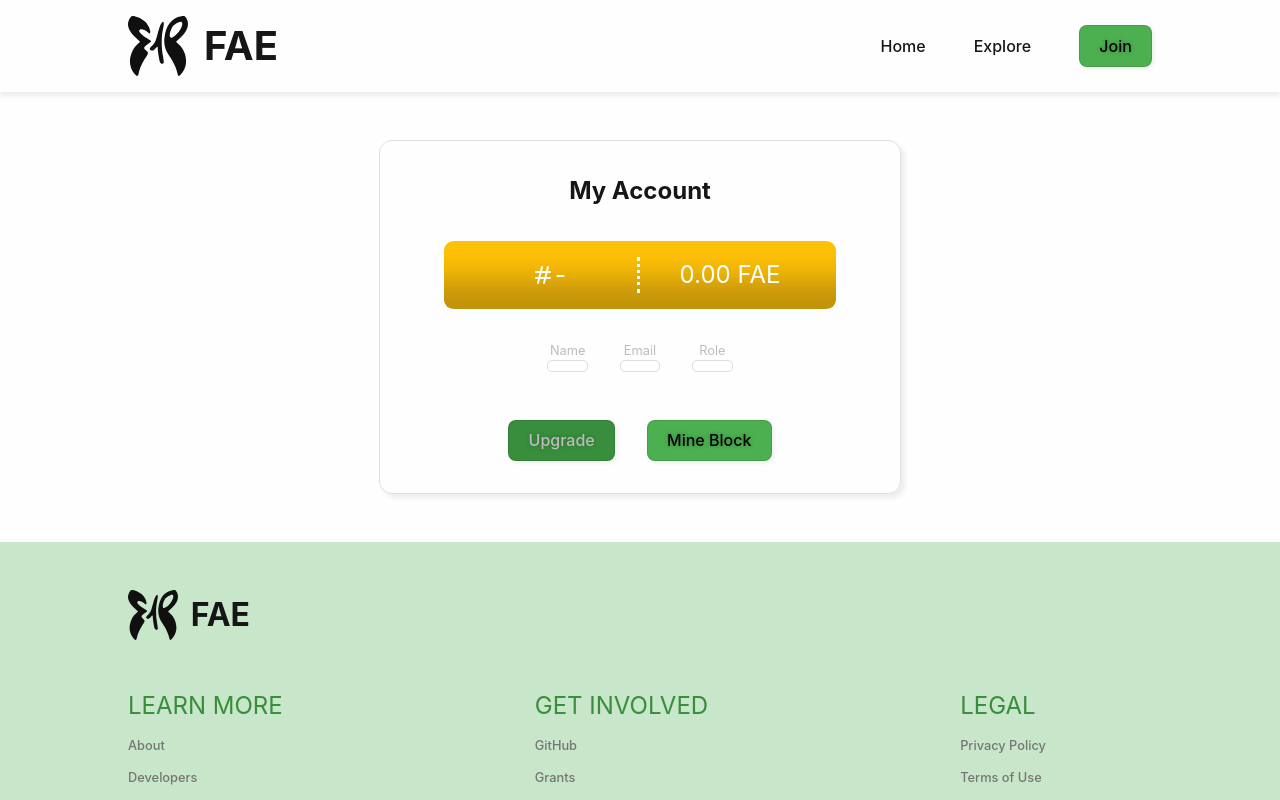
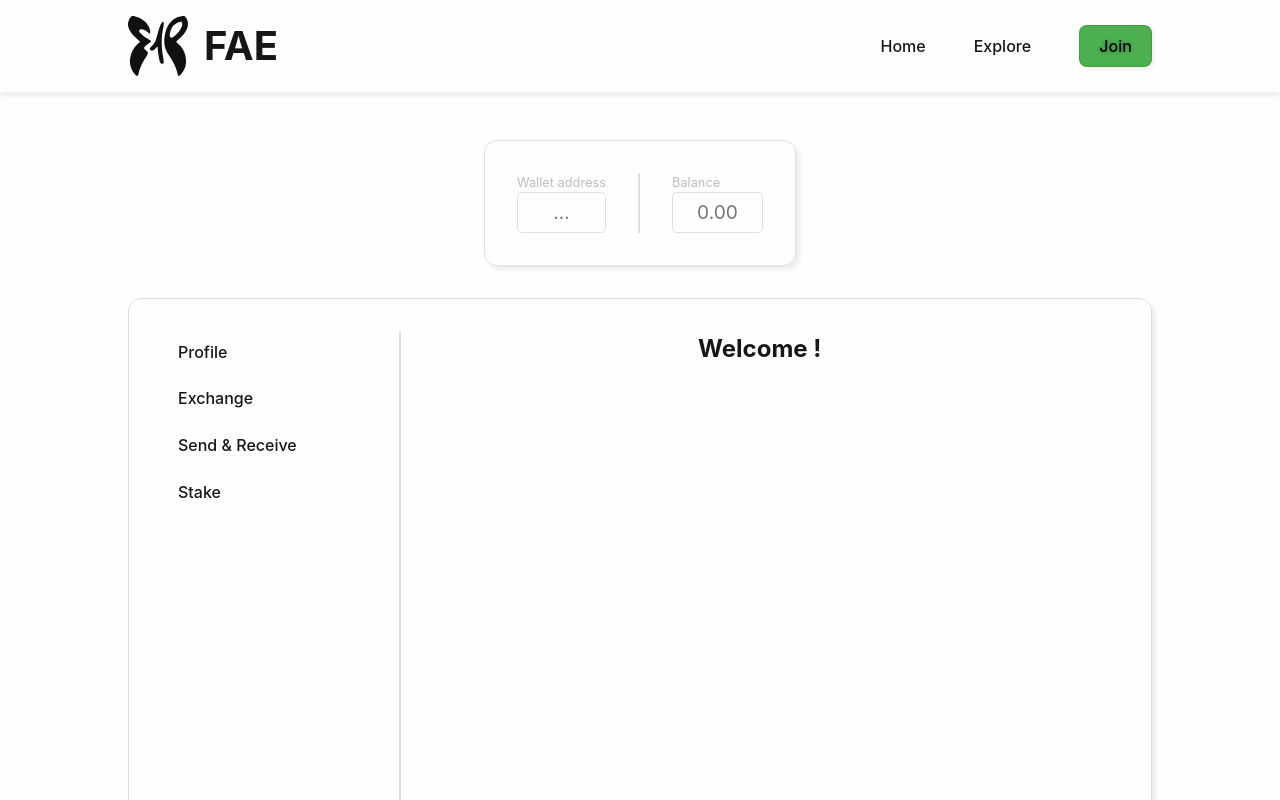
Before and after one commit to rowpacmal/bcu23d-nodejs-faecoin, a React (Vite) app in the folder client/: page /me in a window 1280 px wide. Shown: the top 800 px of the page. Built offline with nearby package versions, Linux system fonts and the light colour scheme; no server answers.

Commit message:
Added more complexity to and updated the user pages code structure and styling

```diff
--- a/client/src/Router.jsx
+++ b/client/src/Router.jsx
@@ -7,8 +7,10 @@ import Explore from './pages/Explore';
 import Home from './pages/Home';
 import Login from './pages/Login';
 import Register from './pages/Register';
+import User from './pages/User';
+import Welcome from './pages/Welcome';
+import Profile from './pages/Profile';
 import Transaction from './pages/Transaction';
-import User from './pages/User';
 
 export const router = createBrowserRouter([
   {
@@ -29,13 +31,32 @@ export const router = createBrowserRouter([
         path: '/explore',
         element: <Explore />,
       },
-      {
-        path: '/send',
-        element: <Transaction />,
-      },
+
       {
         path: '/me',
         element: <User />,
+        children: [
+          {
+            index: true,
+            element: <Welcome />,
+          },
+          {
+            path: '/me/overview',
+            element: <Profile />,
+          },
+          {
+            path: '/me/exchange',
+            element: <h2>Exchange</h2>,
+          },
+          {
+            path: '/me/send',
+            element: <Transaction />,
+          },
+          {
+            path: '/me/stake',
+            element: <h2>Stake</h2>,
+          },
+        ],
       },
     ],
   },
--- /dev/null
+++ b/client/src/contexts/UserContext.js
@@ -0,0 +1,5 @@
+import { createContext } from 'react';
+
+const UserContext = createContext({});
+
+export default UserContext;
--- /dev/null
+++ b/client/src/pages/Profile.jsx
@@ -0,0 +1,5 @@
+function Profile() {
+  return <h2>Profile</h2>;
+}
+
+export default Profile;
--- a/client/src/pages/User.jsx
+++ b/client/src/pages/User.jsx
@@ -1,11 +1,12 @@
 import { useEffect, useState } from 'react';
+import { NavLink, Outlet } from 'react-router-dom';
+import UserContext from '../contexts/UserContext';
 import { editUserDetails, getUserAccount } from '../services/userService';
 import { mineTransactions } from '../services/transactionService';
 import { getWalletBalance } from '../services/walletService';
 
 import generalStyle from '../styles/general.module.css';
 import style from '../styles/User.module.css';
-import { IconHash } from '@tabler/icons-react';
 
 function User() {
   const [user, setUser] = useState({});
@@ -42,57 +43,58 @@ function User() {
   }
 
   return (
-    <div className={generalStyle.container}>
-      <section className={style.section}>
-        <div className={style.wrapper}>
-          <h2>My Account</h2>
+    <div className={`${generalStyle.container} ${style.wrapper}`}>
+      <div className={`${style.box} ${style.wallet}`}>
+        <div className={style.address}>
+          <span className={style.label}>Wallet address</span>
+          <span className={`${style.span} ${style.big}`}>
+            {wallet?.address?.slice(0, 12)}...
+          </span>
+        </div>
 
-          <ul className={style.wallet}>
+        <div className={style.balance}>
+          <span className={style.label}>Balance</span>
+          <span className={`${style.span} ${style.big}`}>
+            {wallet?.balance?.toFixed(2)}
+          </span>
+        </div>
+      </div>
+
+      <div className={`${style.box} ${style.profile}`}>
+        <nav className={style.nav}>
+          <ul>
             <li>
-              <IconHash />
-              {`${wallet?.address.slice(0, 4)}-${wallet?.address.slice(-4)}`}
-            </li>
-
-            <li>{wallet?.balance.toFixed(2)} FAE</li>
-          </ul>
-
-          <ul className={style.info}>
-            <li>
-              <span className={style.label}>Name</span>
-
-              <span className={style.span}>{user?.name}</span>
+              <NavLink to="/me/overview">
+                <span className="account">Profile</span>
+              </NavLink>
             </li>
 
             <li>
-              <span className={style.label}>Email</span>
-
-              <span className={style.span}>{user?.email}</span>
+              <NavLink to="/me/exchange">
+                <span className="account">Exchange</span>
+              </NavLink>
             </li>
 
             <li>
-              <span className={style.label}>Role</span>
+              <NavLink to="/me/send">
+                <span className="account">Send & Receive</span>
+              </NavLink>
+            </li>
 
-              <span className={style.span}>{user?.role}</span>
+            <li>
+              <NavLink to="/me/stake">
+                <span className="account">Stake</span>
+              </NavLink>
             </li>
           </ul>
+        </nav>
 
-          <div className={style.buttons}>
-            <button
-              onClick={handleUpgradeAccount}
-              disabled={user?.role !== 'user' ? true : false}
-            >
-              Upgrade
-            </button>
-
-            <button
-              onClick={handleMineBlock}
-              disabled={user?.role !== 'user' ? false : true}
-            >
-              Mine Block
-            </button>
-          </div>
-        </div>
-      </section>
+        <section className={style.section}>
+          <UserContext.Provider value={{ user }}>
+            <Outlet />
+          </UserContext.Provider>
+        </section>
+      </div>
     </div>
   );
 }
--- /dev/null
+++ b/client/src/pages/Welcome.jsx
@@ -0,0 +1,10 @@
+import { useContext } from 'react';
+import UserContext from '../contexts/UserContext';
+
+function Welcome() {
+  const { user } = useContext(UserContext);
+
+  return <h2>Welcome {user?.name}!</h2>;
+}
+
+export default Welcome;
--- a/client/src/styles/User.module.css
+++ b/client/src/styles/User.module.css
@@ -1,37 +1,55 @@
+.wrapper {
+  display: flex;
+  flex-direction: column;
+  gap: 2rem;
+}
+
 .section {
   display: flex;
   justify-content: center;
 }
 
-.wrapper {
-  display: flex;
-  flex-direction: column;
-  place-items: center;
-  gap: 2rem;
+.box {
   border: 1px solid var(--border-color);
   border-radius: 0.8rem;
-  padding: 2rem 4rem;
+  padding: 2rem;
   box-shadow: 4px 4px 4px var(--box-shadow);
 }
 
 .wallet {
-  cursor: default;
-  display: flex;
-  background-color: var(--accent-color);
-  color: var(--background-color);
-  border-radius: 0.6rem;
-  padding: 1rem;
-  box-shadow: inset 0 -80px 30px -50px var(--text-shadow);
+  margin: 0 auto;
+  display: grid;
+  grid-template-columns: 1fr 1fr;
+}
 
-  li {
+.profile {
+  display: grid;
+  grid-template-columns: 1fr 3fr;
+  min-height: 600px;
+}
+
+.nav {
+  border-right: 2px solid var(--border-color);
+  padding-right: 1rem;
+
+  ul {
     display: flex;
-    justify-content: center;
-    align-items: center;
-    width: 180px;
-    font-size: 1.5rem;
+    flex-direction: column;
+    gap: 0.3rem;
   }
-  li:first-child {
-    border-right: 3px dotted var(--background-color);
+
+  li a {
+    display: block;
+    color: var(--primary-text-color);
+  }
+  li a:hover {
+    color: var(--primary-color);
+  }
+  li a span {
+    display: block;
+    border-radius: 0.3rem;
+    padding: 0.5rem 1rem;
+    border: 1px solid transparent;
   }
 }
 
@@ -47,9 +65,21 @@
 }
 
 .label {
-  text-align: center;
   color: var(--divider-color);
   font-size: 0.8rem;
+}
+
+.address {
+  display: flex;
+  flex-direction: column;
+  border-right: 2px solid var(--border-color);
+  padding-right: 2rem;
+}
+
+.balance {
+  display: flex;
+  flex-direction: column;
+  padding-left: 2rem;
 }
 
 .span {
@@ -64,3 +94,7 @@
   display: flex;
   gap: 2rem;
 }
+
+.big {
+  font-size: 1.2rem;
+}
```
